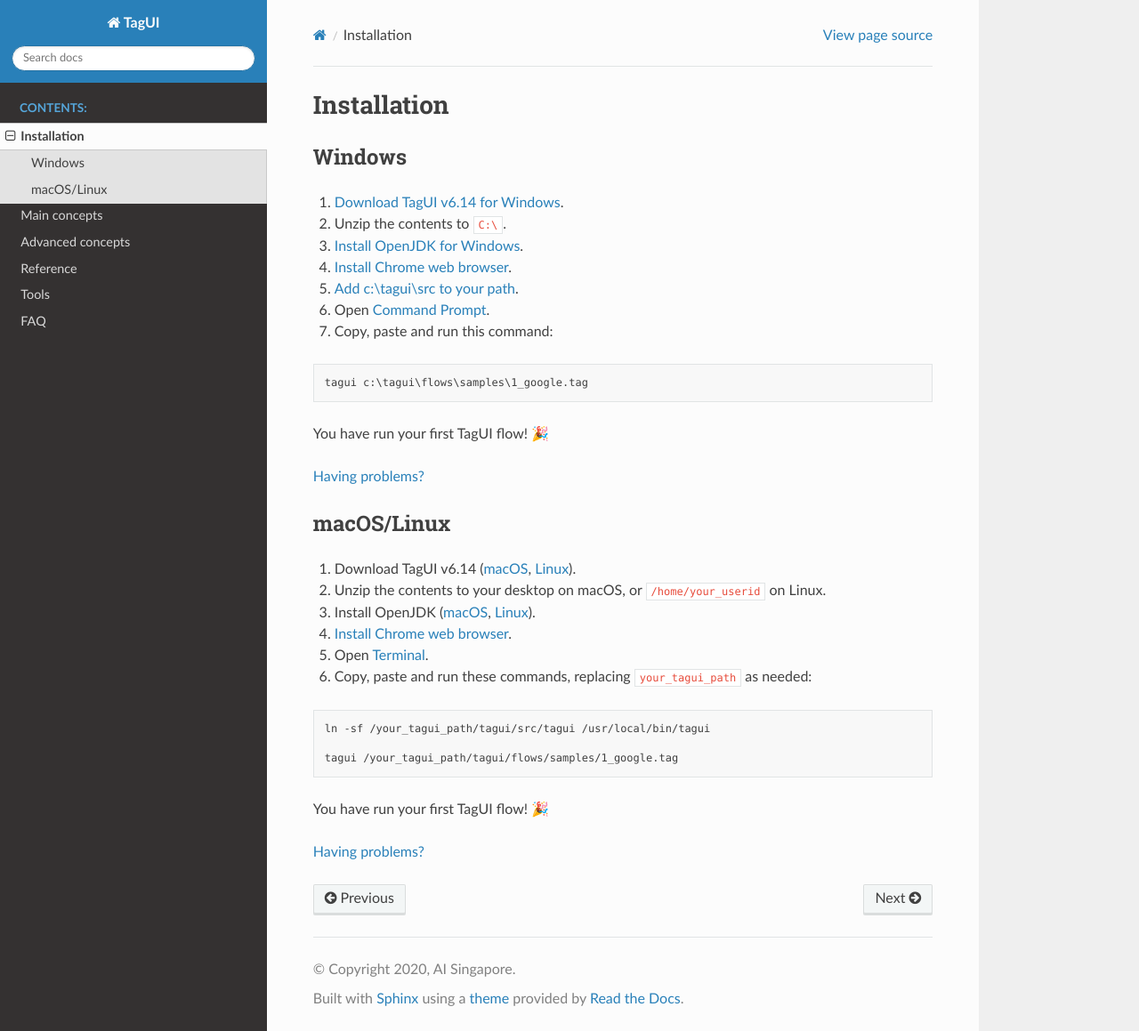
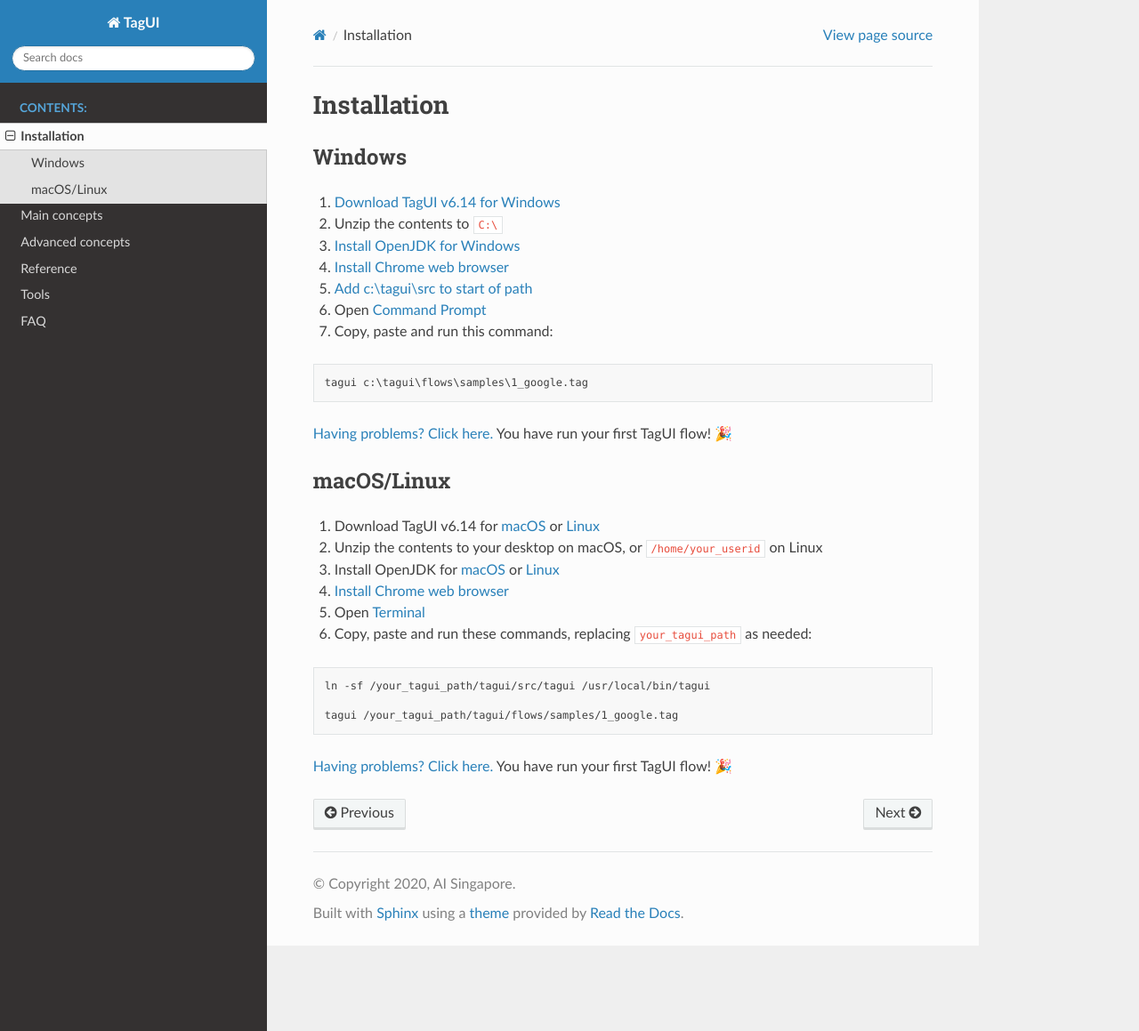
Before and after one commit to aisingapore/TagUI, a Sphinx documentation site: the page built from docs/setup.rst, in a window 1280 px wide and 1159 px high. Shown: the whole window at 89% size. Built offline with Sphinx 7.4.7 and the Read the Docs theme 2.0.0, drawn with Linux system fonts in a browser that asks for light colours.

```diff
--- a/docs/setup.rst
+++ b/docs/setup.rst
@@ -4,17 +4,17 @@
 Windows
 -------------------------------
 
-1. `Download TagUI v6.14 for Windows <https://github.com/kelaberetiv/TagUI/releases/download/v6.14.0/TagUI_Windows.zip>`_.
+1. `Download TagUI v6.14 for Windows <https://github.com/kelaberetiv/TagUI/releases/download/v6.14.0/TagUI_Windows.zip>`_
 
-2. Unzip the contents to ``C:\``.
+2. Unzip the contents to ``C:\``
 
-3. `Install OpenJDK for Windows <https://corretto.aws/downloads/latest/amazon-corretto-8-x64-windows-jdk.msi>`_.
+3. `Install OpenJDK for Windows <https://corretto.aws/downloads/latest/amazon-corretto-8-x64-windows-jdk.msi>`_
 
-4. `Install Chrome web browser <https://www.google.com/chrome/>`_.
+4. `Install Chrome web browser <https://www.google.com/chrome/>`_
 
-5. `Add c:\\tagui\\src to your path <https://www.c-sharpcorner.com/article/add-a-directory-to-path-environment-variable-in-windows-10/>`_.
+5. `Add c:\\tagui\\src to start of path <https://www.c-sharpcorner.com/article/add-a-directory-to-path-environment-variable-in-windows-10/>`_
 
-6. Open :ref:`Command Prompt <how-to-use-command-prompt>`.
+6. Open :ref:`Command Prompt <how-to-use-command-prompt>`
 
 7. Copy, paste and run this command:
 
@@ -22,21 +22,19 @@
 
     tagui c:\tagui\flows\samples\1_google.tag
 
-You have run your first TagUI flow! 🎉
-
-:ref:`Having problems? <troubleshooting-windows>`
+:ref:`Having problems? Click here.<troubleshooting-windows>` You have run your first TagUI flow! 🎉
 
 macOS/Linux
 -----------------------------------
-1. Download TagUI v6.14 (`macOS <https://github.com/kelaberetiv/TagUI/releases/download/v6.14.0/TagUI_macOS.zip>`_, `Linux <https://github.com/kelaberetiv/TagUI/releases/download/v6.14.0/TagUI_Linux.zip>`_).
+1. Download TagUI v6.14 for `macOS <https://github.com/kelaberetiv/TagUI/releases/download/v6.14.0/TagUI_macOS.zip>`_ or `Linux <https://github.com/kelaberetiv/TagUI/releases/download/v6.14.0/TagUI_Linux.zip>`_
 
-2. Unzip the contents to your desktop on macOS, or ``/home/your_userid`` on Linux.
+2. Unzip the contents to your desktop on macOS, or ``/home/your_userid`` on Linux
 
-3. Install OpenJDK (`macOS <https://corretto.aws/downloads/latest/amazon-corretto-8-x64-macos-jdk.pkg>`_, `Linux <https://corretto.aws/downloads/latest/amazon-corretto-8-x64-linux-jdk.tar.gz>`_).
+3. Install OpenJDK for `macOS <https://corretto.aws/downloads/latest/amazon-corretto-8-x64-macos-jdk.pkg>`_ or `Linux <https://corretto.aws/downloads/latest/amazon-corretto-8-x64-linux-jdk.tar.gz>`_
 
-4. `Install Chrome web browser <https://www.google.com/chrome/>`_.
+4. `Install Chrome web browser <https://www.google.com/chrome/>`_
 
-5. Open :ref:`Terminal <how-to-use-terminal>`.
+5. Open :ref:`Terminal <how-to-use-terminal>`
 
 6. Copy, paste and run these commands, replacing ``your_tagui_path`` as needed:
 
@@ -46,6 +44,4 @@
 
     tagui /your_tagui_path/tagui/flows/samples/1_google.tag
 
-You have run your first TagUI flow! 🎉
-
-:ref:`Having problems? <troubleshooting-macos-linux>`
+:ref:`Having problems? Click here.<troubleshooting-macos-linux>` You have run your first TagUI flow! 🎉
```
Also changed, not shown: docs/setup_troubleshooting.rst (+6 -4 lines).
